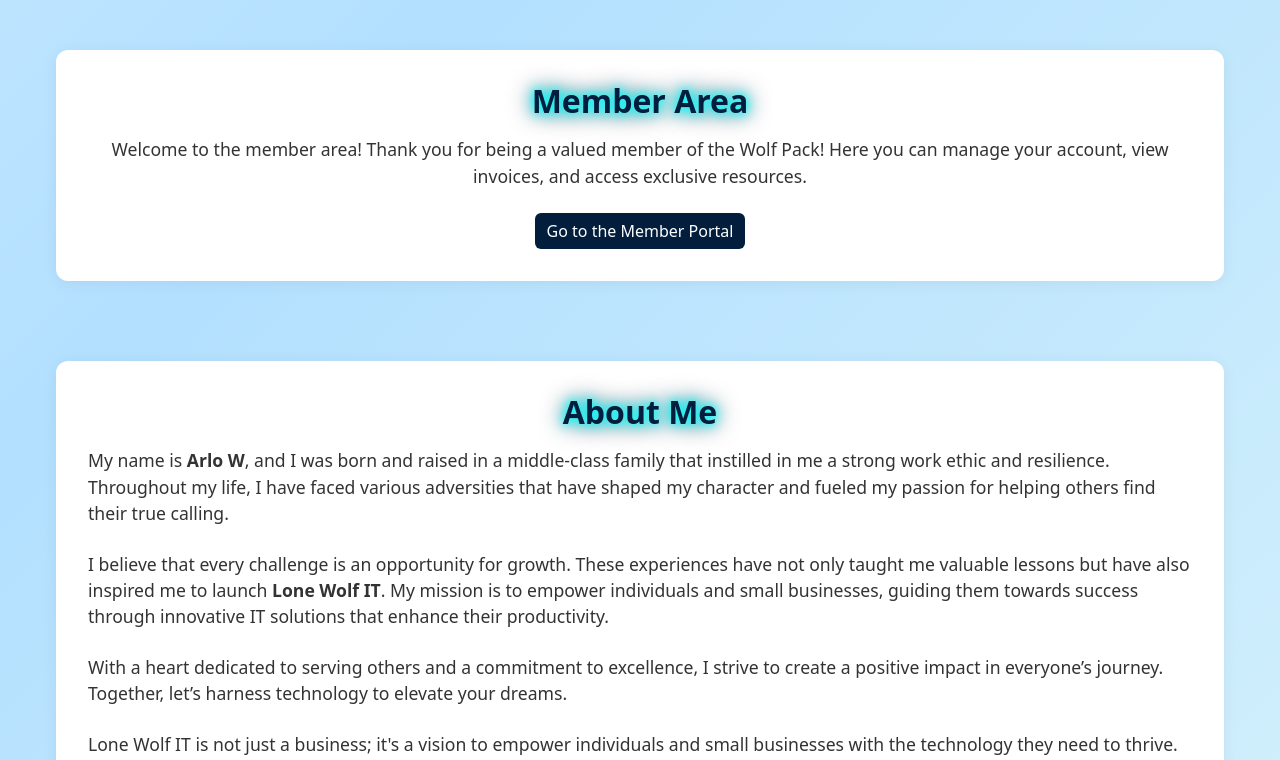
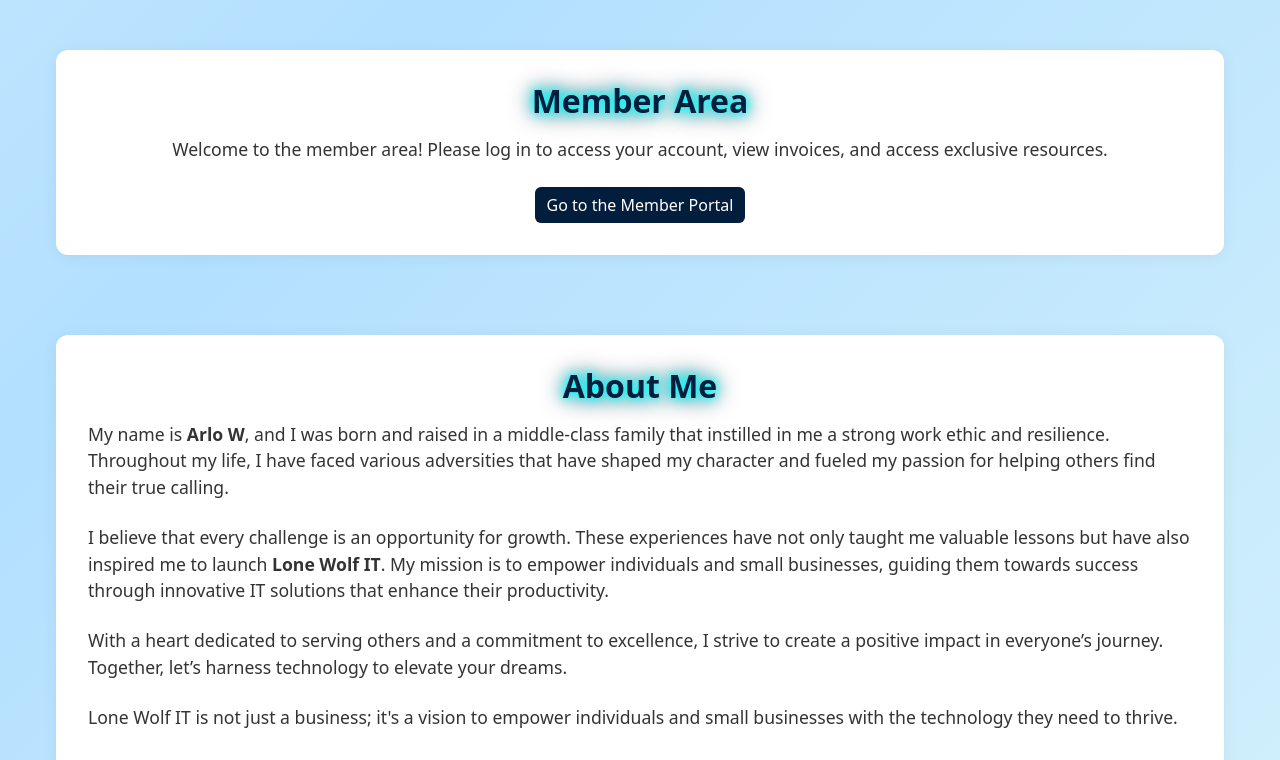
Before and after one commit to LoneWolfITLLC/lonewolfit.io-production, a plain HTML site: page index.html in a window 1280 px wide. Shown: the part 2060-2820 px from the top of the page. Drawn offline with Linux system fonts and the light colour scheme; no server answers.

Commit message:
Updated member section text for when users are logged in/out...

```diff
--- a/index.html
+++ b/index.html
@@ -51,14 +51,21 @@
 			window.addEventListener("authChecked", function (event) {
 				const { loggedIn, authNeeded, user } = event.detail;
 				const accountButtonsSection = document.getElementById("accountButtonsSection");
+				const memberAreaText = document.getElementById("memberAreaText");
+				const memberAreaTextLoggedOut = document.getElementById("memberAreaTextLoggedOut");
+
 
 				if (loggedIn) {
 					// User is logged in
 					console.log("User is logged in...");
 					accountButtonsSection.style.display = "block";
+					memberAreaText.style.display = "block";
+					memberAreaTextLoggedOut.style.display = "none";
 				} else {
 					console.log("User is not logged in");
 					accountButtonsSection.style.display = "none";
+					memberAreaText.style.display = "none";
+					memberAreaTextLoggedOut.style.display = "block";
 				}
 			});
 		</script>
@@ -267,10 +274,14 @@
 			</section>
 			<section id="memberAreaSection" class="main__section">
 				<h2 class="main__heading">Member Area</h2>
-				<p class="main__text main__item-centered">
+				<p class="main__text main__item-centered" style="display: none;"id="memberAreaText">
 					Welcome to the member area! Thank you for being a valued member of the
 					Wolf Pack! Here you can manage your account, view invoices, and access
 					exclusive resources.
+				</p>
+				<p class="main__text main__item-centered" id="memberAreaTextLoggedOut">
+					Welcome to the member area! Please log in to access your account,
+					view invoices, and access exclusive resources.
 				</p>
 				<button
 					class="btn btn-primary main__button main__item-centered"
```
